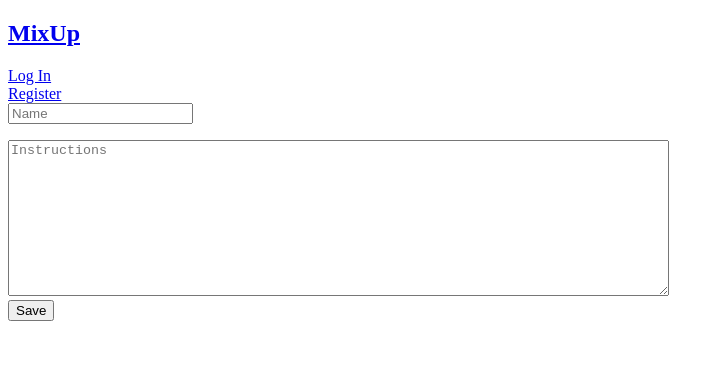
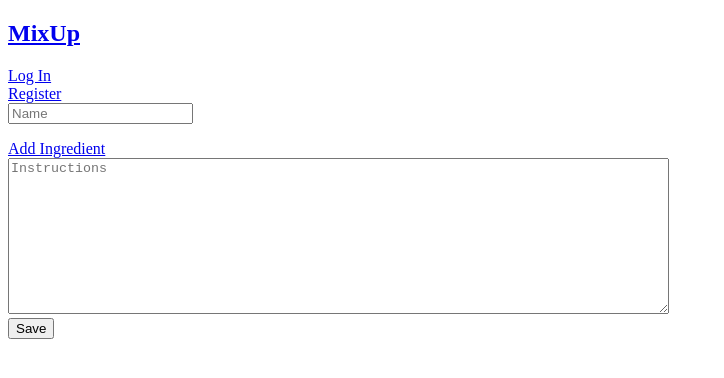
Before and after one commit to benjamincarp/MixUp, a React app: page /drinks/new in a window 1280 px wide. Shown: the top 378 px of the page, without its empty margins (0-724 px from the left). Built offline with nearby package versions, Linux system fonts and the light colour scheme; the HTML template or start-up script is replaced by a standard one.

Commit message:
allow adding and removing ingredient lines

```diff
--- a/client/src/components/drink.jsx
+++ b/client/src/components/drink.jsx
@@ -5,16 +5,32 @@ import Header from './header.jsx';
 
 class Drink extends React.Component {
 
-    componentDidMount () {
+    componentDidMount() {
         this.props.didMount();
     }
 
-    componentWillUnmount () {
+    componentWillUnmount() {
         this.props.willUnmount();
     }
 
     onChange(e) {
-        this.props.fieldUpdateAction(e.target.name, e.target.value)
+        this.props.fieldUpdateAction(e.target.name, e.target.value);
+    }
+
+    onIngredientLineChange(index, e) {
+        console.log(`update line ${index} to ${e.target.value}`);
+        this.props.updateIngredientLine(index, e.target.value);
+    }
+
+    addIngredientLineClicked(e) {
+        e.preventDefault();
+        this.props.addIngredientLine();
+    }
+
+    removeIngredientLineClicked(index, e) {
+        e.preventDefault();
+        if (this.props.drink.ingredients.legth < 2) return;
+        this.props.removeIngredientLine(index);
     }
 
     onSubmit(e) {
@@ -44,7 +60,10 @@ class Drink extends React.Component {
         }
 
         const ingredientLines = drink.ingredients.map((line, index) => (
-            <li key={index}>{line}</li>
+            <li key={index}>
+                <input type="text" placeholder="Ingredient" name="ingredient[]" value={line} onChange={this.onIngredientLineChange.bind(this, index)}/>
+                <a href="#" onClick={this.removeIngredientLineClicked.bind(this, index)}>X</a>
+            </li>
         ));
         return (
             <div className={styles.drink}>
@@ -56,6 +75,7 @@ class Drink extends React.Component {
 
                     <div>
                         <ul>{ingredientLines}</ul>
+                        <a href="#" onClick={this.addIngredientLineClicked.bind(this)}>Add Ingredient</a>
                     </div>
 
                     <div>
--- a/client/src/reducers/drinks.js
+++ b/client/src/reducers/drinks.js
@@ -55,7 +55,7 @@ const drinksReducer = (state = initialState, action) => {
             return newState;
 
         case actions.REMOVE_INGREDIENT_LINE:
-            newState.current.ingredients.splice(action.index);
+            newState.current.ingredients.splice(action.index, 1);
             return newState;
 
         case actions.UPDATE_INGREDIENT_LINE:
```
